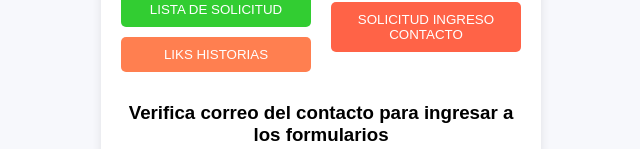
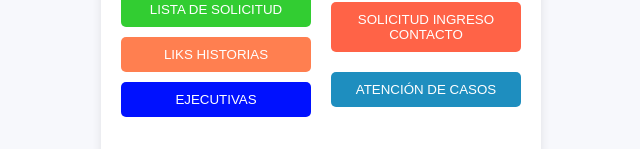
Before and after one commit to BestworkInstitute/panel_ejecutiva_interno_OK, a Next.js app: page / in a window 1280 px wide. Shown: the part 637-786 px from the top of the page, without its empty margins (319-959 px from the left). Built offline with nearby package versions, Linux system fonts and the light colour scheme.

Commit message:
Update index.js

```diff
--- a/pages/index.js
+++ b/pages/index.js
@@ -154,6 +154,8 @@ export default function Home() {
                     .right-column .contacto { background-color: #FF6347; }
                     .left-column .lista { background-color: #32CD32; }
                     .left-column .liks { background-color: #32CD77; }
+                    .right-column .casos { background-color:rgb(30, 142, 191); }
+                    .left-column .ejecu { background-color: #0011FF; }
                     }
 
                     .iframe-container iframe {
@@ -216,6 +218,8 @@ export default function Home() {
                             <button className="evaluacion" onClick={() => openExternal('https://evaluacion-comercial.vercel.app/')}>EVALUACIÓN COMERCIAL</button>
                             <button className="lista" onClick={() => openExternal('https://docs.google.com/spreadsheets/d/14oCApNUvad2BE_MIWqNCiXSpKvXOQkUw3eG3RtKZEYs/edit?gid=1286688365#gid=1286688365')}>LISTA DE SOLICITUD</button>
                             <button className="links" onClick={() => openExternal('https://links-historias.vercel.app/')}>LIKS HISTORIAS</button>
+                            <button className="ejecu" onClick={() => openExternal('https://docs.google.com/spreadsheets/d/1rQTnbiXqjzdnrKVPDsfAvteQ0Swk8Pr2pKg48EiKx7Q/edit?gid=0#gid=0')}>EJECUTIVAS</button>
+
 
                         </div>
                         <div className="right-column">
@@ -224,6 +228,7 @@ export default function Home() {
                             <button className="Comprobante-pago" onClick={() => openExternal('https://forms.gle/Zcf6azALXg1KdAZh8')}>COMPROBANTE DE PAGO</button>
                             <button className="datos-comprobante-pago" onClick={() => openExternal('https://docs.google.com/spreadsheets/d/1IOzgb0iTxRrFus-1YUpvP2-Ghbz4bTEr9laun-GvuGQ/edit?gid=770704000#gid=770704000')}>DATOS COMPROBANTE DE PAGO</button>
                             <button className="contacto" onClick={() => openExternal('https://docs.google.com/forms/d/e/1FAIpQLScYSWxQKhLQUGk7v5f_hyZXcRHBz9lj5h6ujTlXjYYqhlZZRQ/viewform')}>SOLICITUD INGRESO CONTACTO</button>
+                            <button className="casos" onClick={() => openExternal('https://docs.google.com/forms/d/e/1FAIpQLSesFiwsz1oliP4ssdyt_NATzRNEHpRGpwqEw3oV3fUnzZtOEg/viewform')}>ATENCIÓN DE CASOS</button>
                         </div>
                     </div>
 
```
